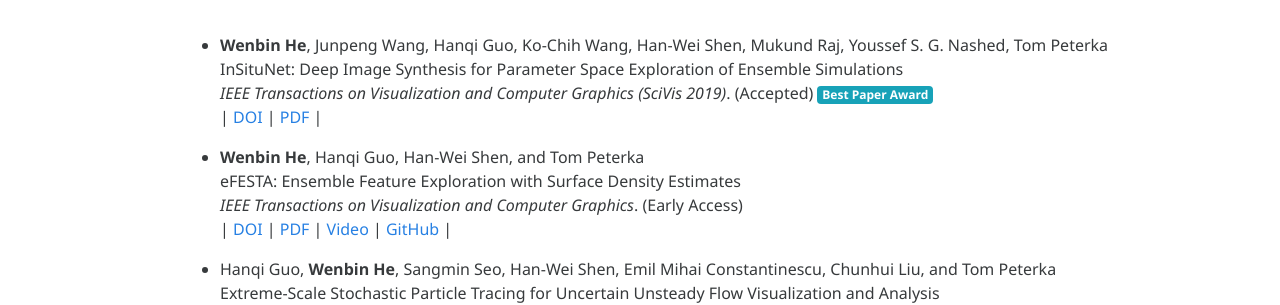
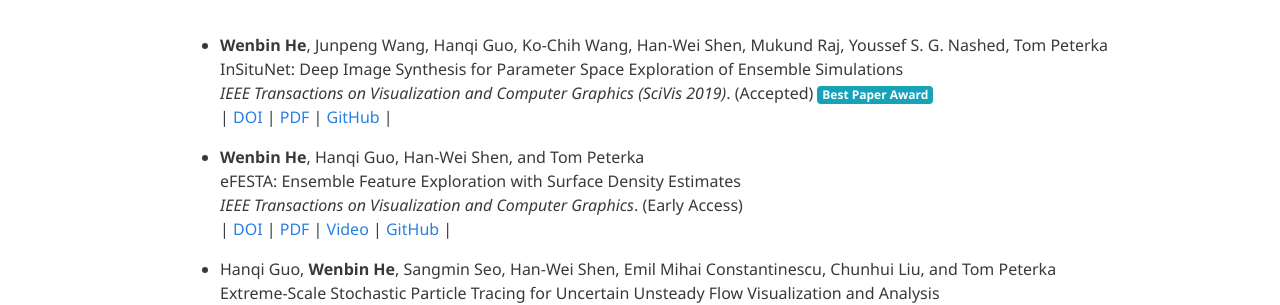
Before and after one commit to hewenbin/hewenbin.github.io, a Jekyll site: the page built from index.html, in a window 1280 px wide and 900 px high, scrolled down 2594 px. Shown: the part 154-459 px from the top of the window. Built offline with Jekyll 4.4.1, drawn with Linux system fonts in a browser that asks for light colours; nearby versions of some CDN libraries; a style sheet for code colours, icons or effects is not loaded.

Commit message:
Update publications

```diff
--- a/_includes/publications.html
+++ b/_includes/publications.html
@@ -9,7 +9,7 @@
     <br>
     <em>IEEE Transactions on Visualization and Computer Graphics (SciVis 2019)</em>. (Accepted) <span class="badge badge-info">Best Paper Award</span>
     <br>
-    | <a href="https://ieeexplore.ieee.org/document/8805426" target="_blank">DOI</a> | <a href="https://arxiv.org/abs/1908.00407" target="_blank">PDF</a> |
+    | <a href="https://ieeexplore.ieee.org/document/8805426" target="_blank">DOI</a> | <a href="https://arxiv.org/abs/1908.00407" target="_blank">PDF</a> | <a href="https://github.com/hewenbin/insitu_net" target="_blank">GitHub</a> |
   </p></li>
 
   <li><p>
```
